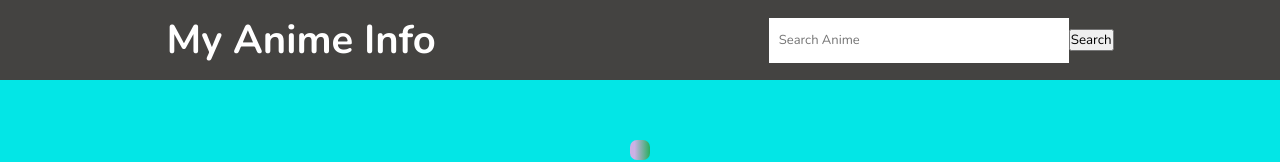
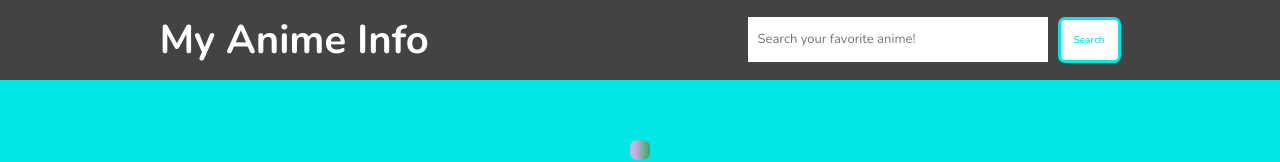
Before and after one commit to monybaruch/Anime-Info-Web-Site, a React (Vite) app: page /anime/1 in a window 1280 px wide. Shown: the top 162 px of the page. Built offline with nearby package versions, Linux system fonts and the light colour scheme; no server answers.

Commit message:
adding btn search style

```diff
--- a/src/components/NavBar.jsx
+++ b/src/components/NavBar.jsx
@@ -8,11 +8,12 @@ const NavBar = () => {
       <div className="anime-search">
         <form action="" className="search-form" onSubmit={handleSubmit}>
           <div className="input-control">
-            <input type="text" placeholder="Search Anime" value={search} onChange={handleChange} />
-            <button type="submit">Search</button>
+            <input type="search" placeholder="Search your favorite anime!" value={search} onChange={handleChange} />
+            <button className="search-btn" type="submit">
+              Search
+            </button>
           </div>
         </form>
-        {/* <input type="search" placeholder="Search your favorite anime!" /> */}
       </div>
     </div>
   );
--- a/src/components/styles/navbar.css
+++ b/src/components/styles/navbar.css
@@ -17,3 +17,23 @@
   font-size: 1.3rem;
   padding: 0 1rem;
 }
+
+.search-btn {
+  background-color: white;
+  border: 3px solid #03e6e6;
+  outline: none;
+  cursor: pointer;
+  font-size: 1rem;
+  color: #03e6e6;
+  font-weight: 600;
+  border-radius: 7px;
+  padding: 1.3rem;
+  margin-left: 1rem;
+}
+
+.search-btn:hover {
+  border: 3px solid white;
+  color: white;
+  background-color: #03e6e6;
+  transition: 0.5s;
+}
```
